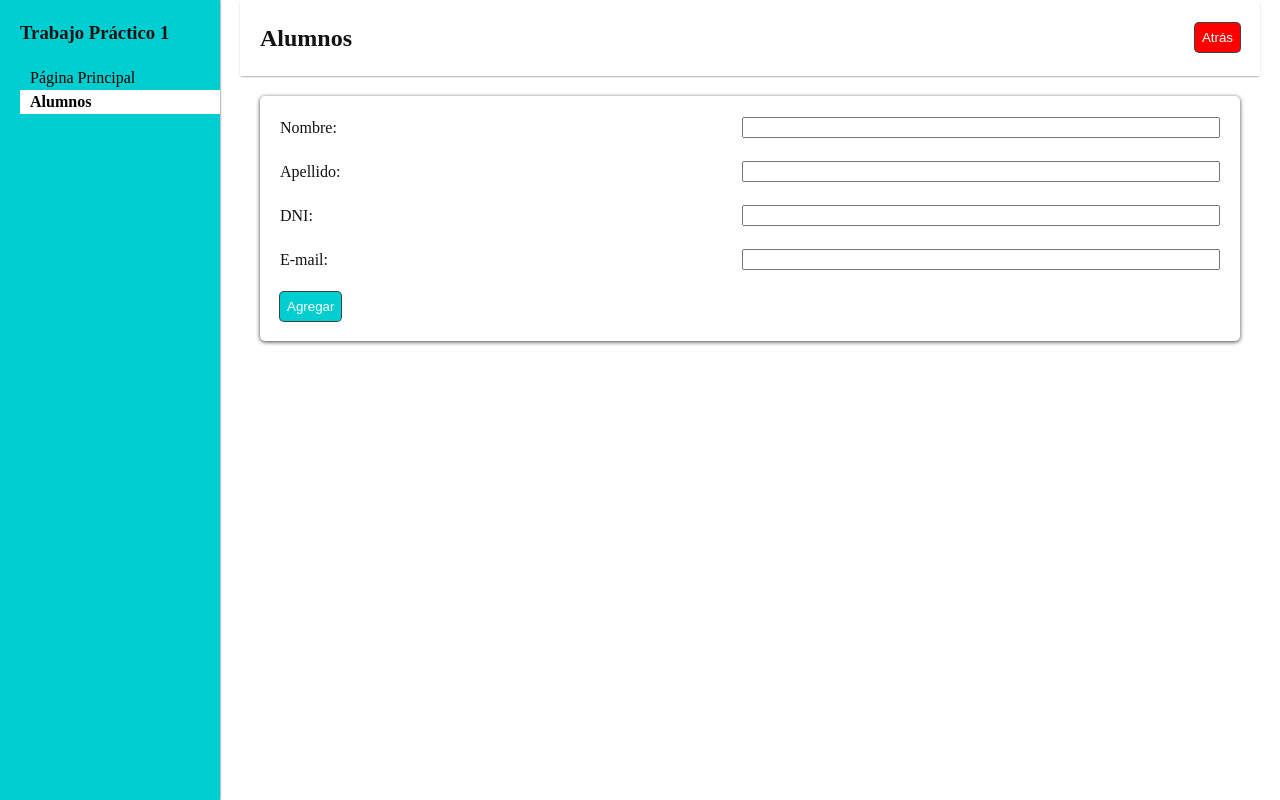
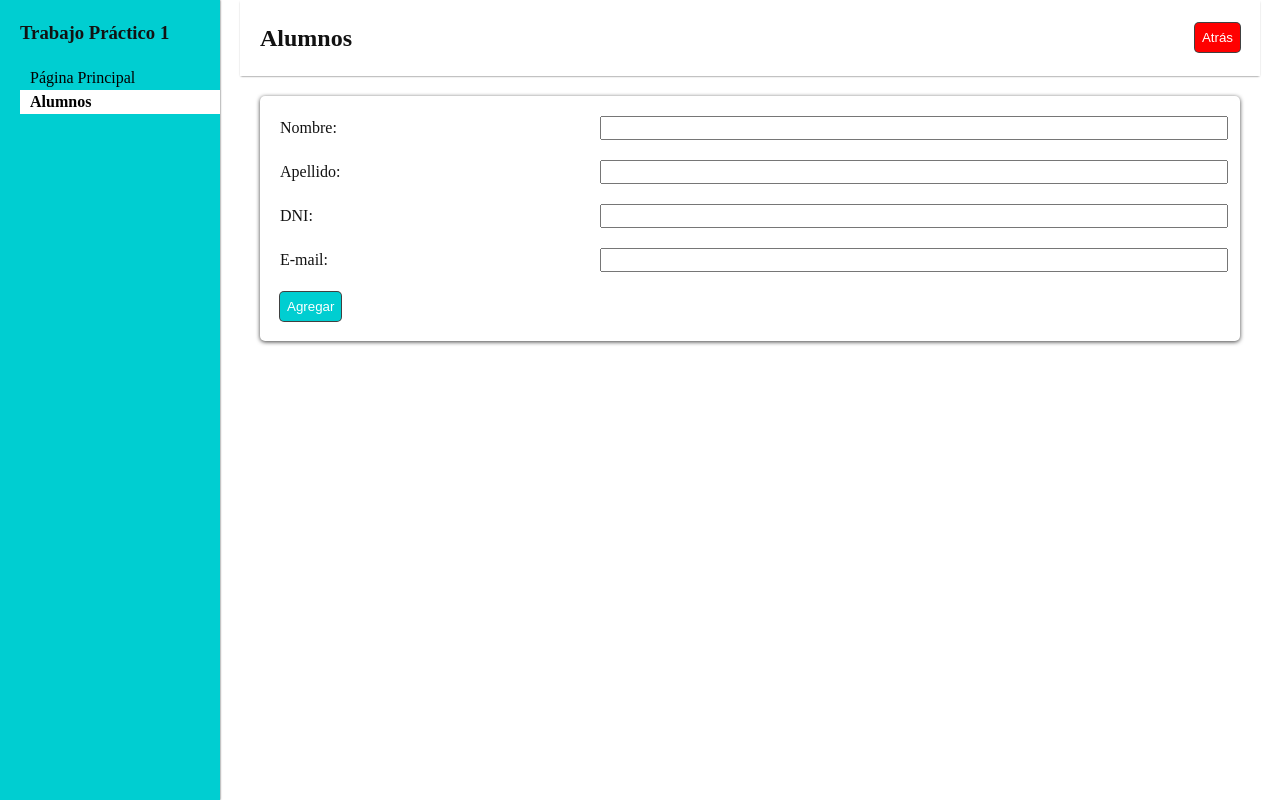
Before and after one commit to iguinjuarez/trabajopractico2, a React (Vite) app: page /alumnos/agregaralumno in a window 1280 px wide. Built offline with nearby package versions, Linux system fonts and the light colour scheme.

Commit message:
Update index.css

```diff
--- a/src/index.css
+++ b/src/index.css
@@ -77,8 +77,10 @@ button {
   background-color: darkturquoise;
   color: white;
   padding: 7px;
+  justify-self: start;
   border-radius: 4px;
   border : none;
+  width: auto;
 }
 .button-nav-back {
   box-shadow: 0px 0px 0px 1px rgba(0, 0, 0, 0.75);
@@ -144,11 +146,27 @@ form {
   box-shadow: 0px 1px 4px 0px rgba(0, 0, 0, 0.75);
 }
 .form-add {
-  display: flex;
-  justify-content: space-between;
-  align-items: center;
+  display: grid;
+  grid-template-columns: 1fr 2fr; /* Etiqueta en la primera columna y el input en la segunda */
+  gap: 10px; /* Espacio entre las columnas */
   width: 100%;
   padding: 0px 0px 20px;
+}
+
+.form-add label {
+  width: 100%; /* El label ocupa el 100% de la primera columna */
+}
+
+.form-add input {
+  width: 100%; /* Asegura que el input ocupe todo el ancho de la segunda columna */
+}
+
+.form-add p {
+  color: red; /* Estilo del mensaje de error */
+  margin-top: 4px; /* Espacio entre el input y el mensaje de error */
+  font-size: 0.9rem; /* Tamaño del texto del error */
+  grid-column: 2; /* El mensaje de error se coloca en la segunda columna */
+  margin-top: 5px; /* Añade un margen entre el input y el mensaje de error */
 }
 
 #root {
```
